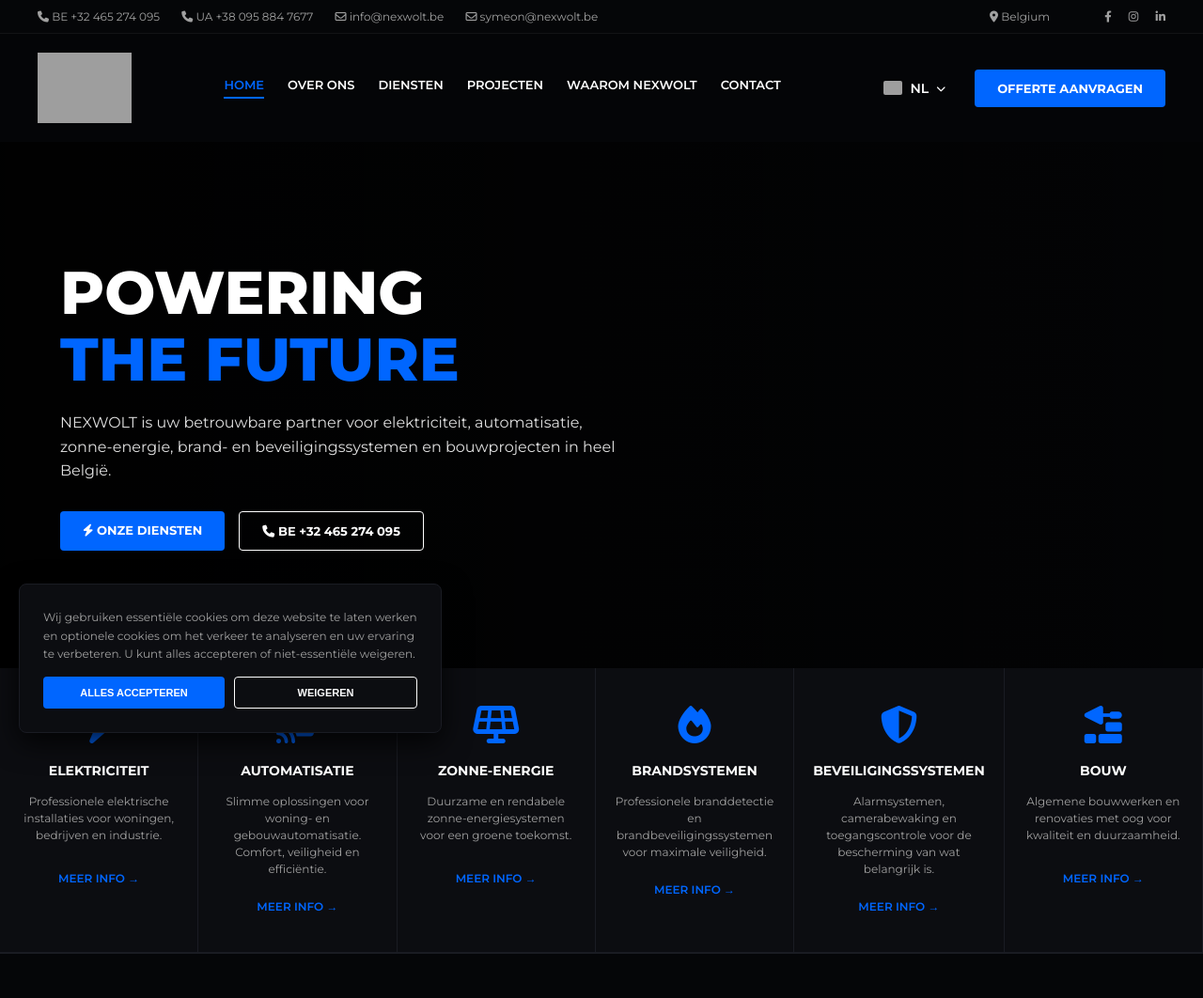
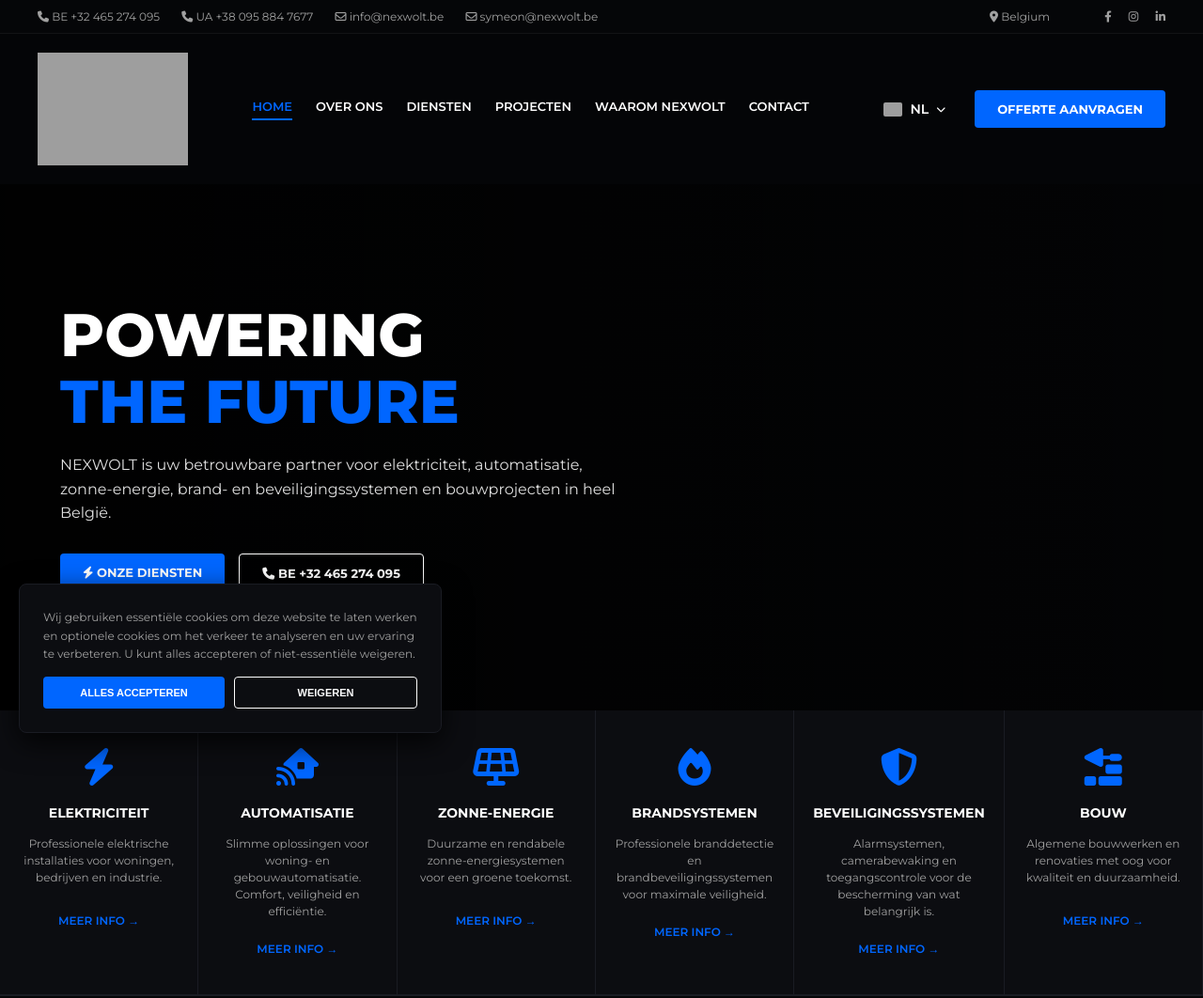
Before and after one commit to david7hodan/Nexwolt, a plain HTML site: page index.html in a window 1280 px wide. Shown: the top 1062 px of the page at 94% size. Drawn offline with Linux system fonts and the light colour scheme; grey boxes are pictures that could not be loaded.

Commit message:
Logo-size-test depl

```diff
--- a/style.css
+++ b/style.css
@@ -56,7 +56,7 @@ header {
 }
 
 .logo { display: flex; align-items: center; }
-.logo img { height: 75px; width: auto; display: block; }
+.logo img { height: 120px; width: auto; display: block; } /*размер логотипа*/
 
 nav { display: flex; gap: 25px; }
 nav a { font-size: 13px; font-weight: 600; text-transform: uppercase; transition: color 0.3s; }
```
Also changed, not shown: photos/logo3.png (added), 1 other file.
